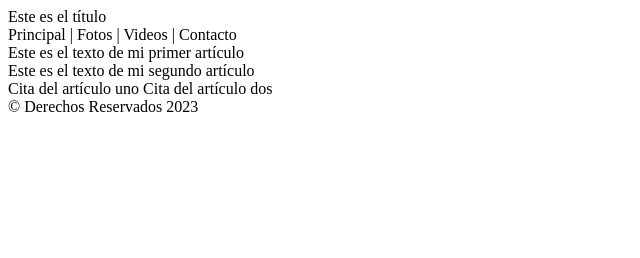
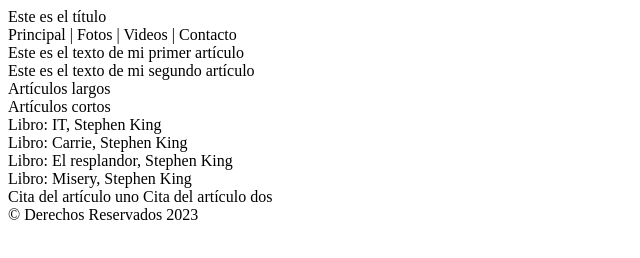
Before and after one commit to ArudoR/portfolio, a plain HTML site: page index.html in a window 1280 px wide. Shown: the whole page, without its empty margins (0-640 px from the left). Drawn offline with Linux system fonts and the light colour scheme.

Commit message:
comienzo a usar identificadores como clases

```diff
--- a/index.html
+++ b/index.html
@@ -25,6 +25,19 @@
                 Este es el texto de mi segundo artículo
             </article>
         </section>
+
+        <section id="noticias">
+            Artículos largos
+        </section>
+        <section id="noticiasLocales">
+            Artículos cortos
+        </section>
+        <section>
+            <div class="libros">Libro: IT, Stephen King</div>
+            <div class="libros">Libro: Carrie, Stephen King</div>
+            <div class="libros">Libro: El resplandor, Stephen King</div>
+            <div class="libros">Libro: Misery, Stephen King</div>
+        </section>
         <aside>
             Cita del artículo uno
             Cita del artículo dos
```
